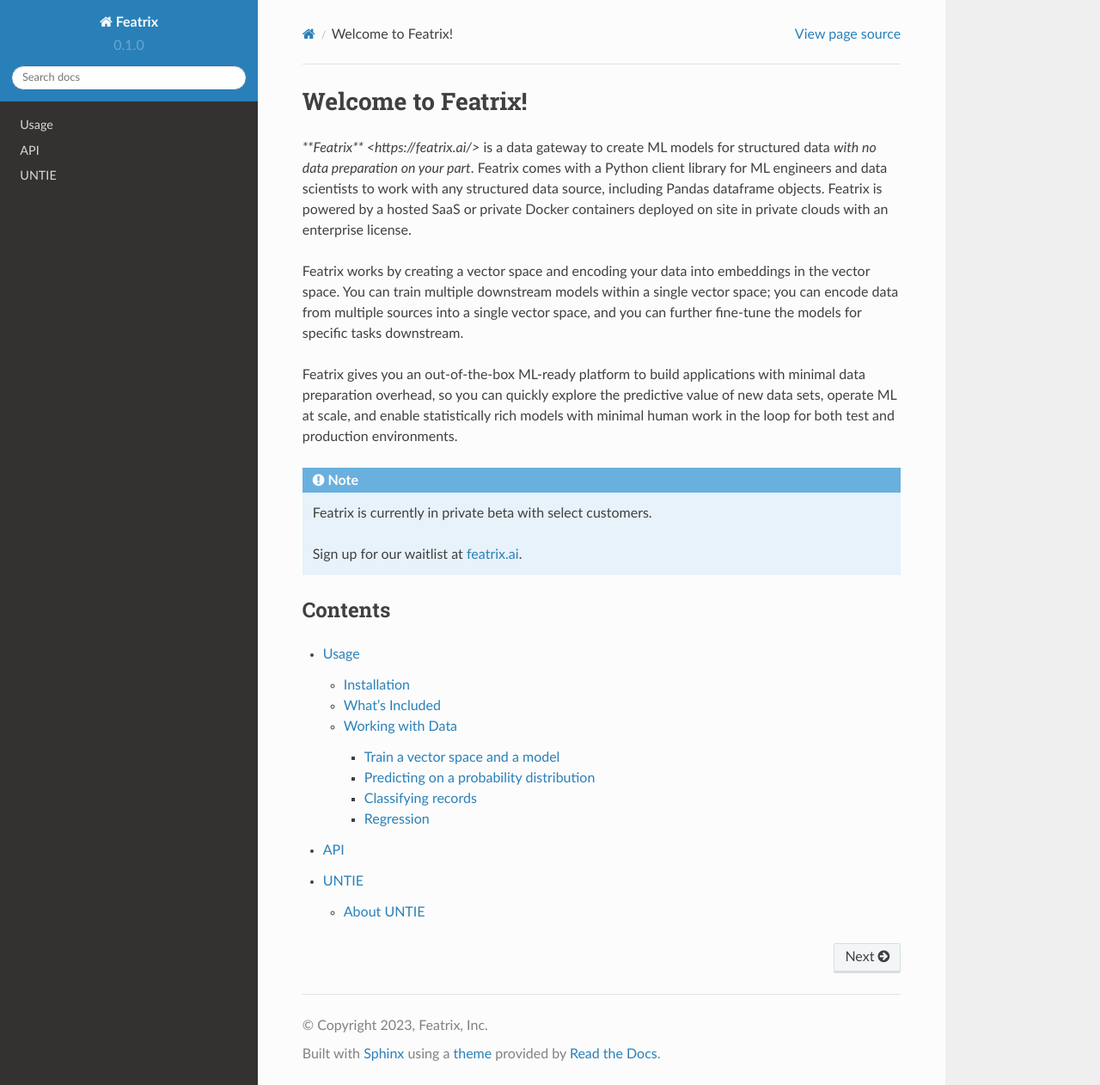
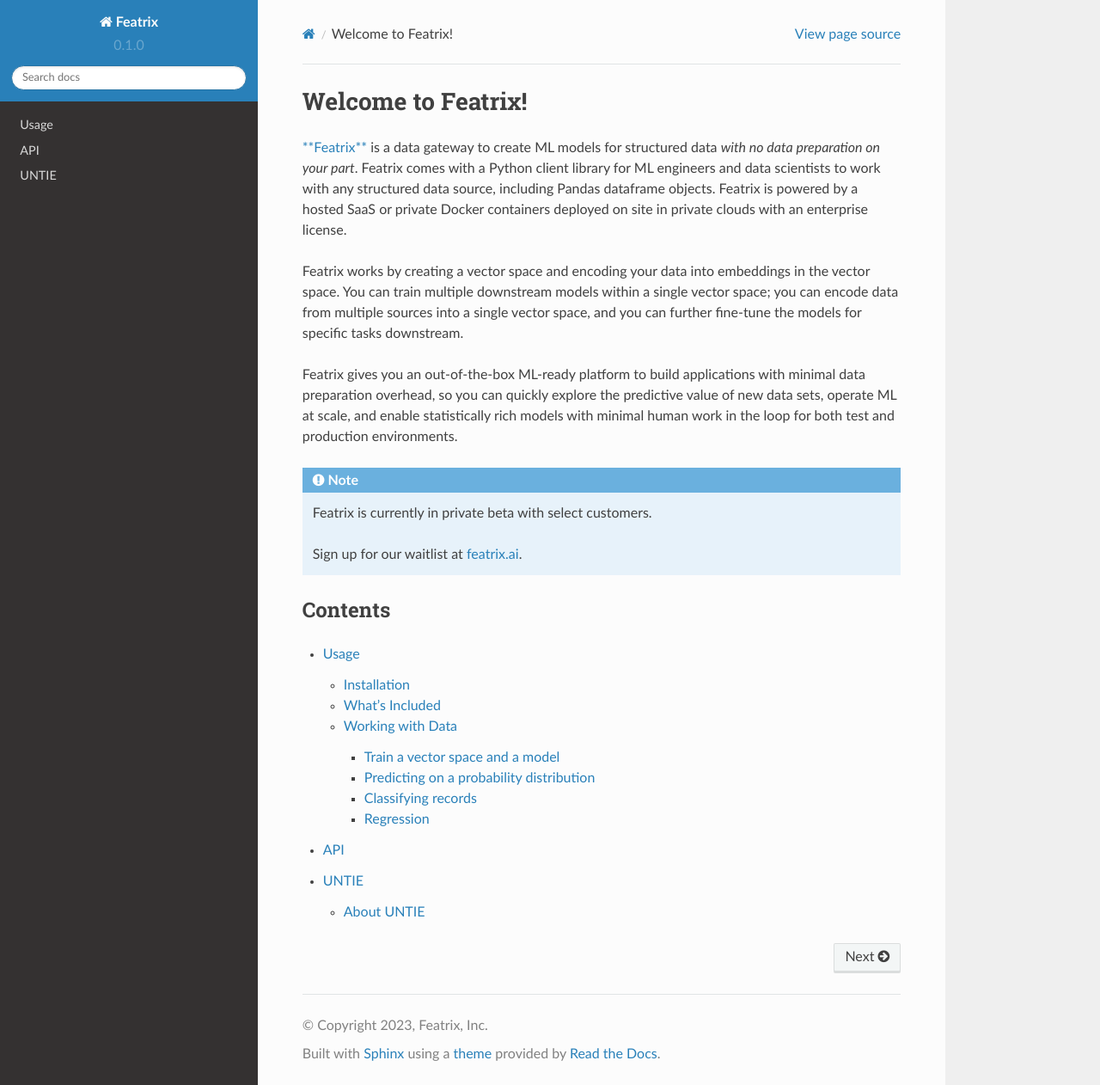
Before and after one commit to Featrix/docs, a Sphinx documentation site: the page built from docs/source/index.rst, in a window 1280 px wide and 1262 px high. Shown: the whole window at 86% size. Built offline with Sphinx 7.4.7 and the Read the Docs theme 2.0.0, drawn with Linux system fonts in a browser that asks for light colours.

Commit message:
Fix typo

```diff
--- a/docs/source/index.rst
+++ b/docs/source/index.rst
@@ -1,7 +1,7 @@
 Welcome to Featrix!
 ===================
 
-`**Featrix** <https://featrix.ai/>` is a data gateway to create ML models for structured data *with no data preparation on your part*. Featrix comes with a Python client library for ML engineers and data scientists to work with any structured data source, including Pandas dataframe objects. Featrix is powered by a hosted SaaS or private Docker containers deployed on site in private clouds with an enterprise license.
+`**Featrix** <https://featrix.ai/>`_ is a data gateway to create ML models for structured data *with no data preparation on your part*. Featrix comes with a Python client library for ML engineers and data scientists to work with any structured data source, including Pandas dataframe objects. Featrix is powered by a hosted SaaS or private Docker containers deployed on site in private clouds with an enterprise license.
 
 Featrix works by creating a vector space and encoding your data into embeddings in the vector space. You can train multiple downstream models within a single vector space; you can encode data from multiple sources into a single vector space, and you can further fine-tune the models for specific tasks downstream.
 
```
